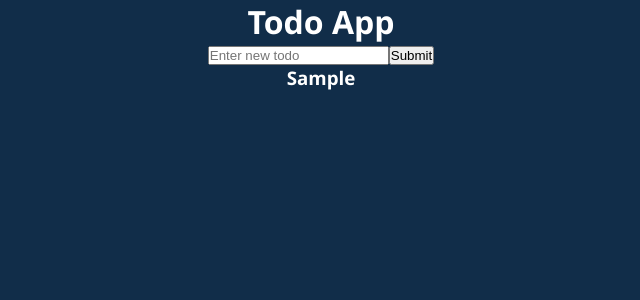
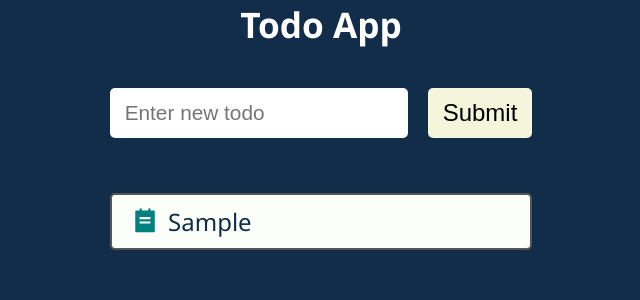
Before and after one commit to AlexiusMart/simple-todo, a React (Create React App) app: page / in a window 1280 px wide. Both pictures are taken after typing "Sample" into the empty fields and a click on the button "Submit". Shown: the top 300 px of the page, without its empty margins (319-959 px from the left). Built offline with nearby package versions, Linux system fonts and the light colour scheme.

Commit message:
complete base functional: add, delete todo

```diff
--- a/package.json
+++ b/package.json
@@ -8,6 +8,7 @@
     "@testing-library/user-event": "^13.5.0",
     "react": "^18.2.0",
     "react-dom": "^18.2.0",
+    "react-icons": "^4.7.1",
     "react-scripts": "5.0.1",
     "web-vitals": "^2.1.4"
   },
--- a/src/App.css
+++ b/src/App.css
@@ -1,3 +1,8 @@
 .App {
   text-align: center;
 }
+
+h1 {
+  font-size: 2.2rem;
+  margin-bottom: 40px;
+}
--- a/src/App.js
+++ b/src/App.js
@@ -7,15 +7,19 @@
 function App() {
   const [todos, setTodos] = useState([])
 
-const addTodoHandler = (text) => {
-  setTodos([...todos, text] )
-}
+  const addTodoHandler = (text) => {
+    setTodos([...todos, text])
+  }
+
+  const deleteTodoHandler = (index) => {
+    setTodos(todos.filter((_, i) => i !== index))
+  }
 
   return (
     <div className='App'>
       <h1>Todo App</h1>
       <TodoForm addTodo={addTodoHandler} />
-      <TodoList todos={todos} />
+      <TodoList todos={todos} deleteTodo={deleteTodoHandler} />
     </div>
   )
 }
--- a/src/components/Todos/Todo.jsx
+++ b/src/components/Todos/Todo.jsx
@@ -1,3 +1,11 @@
-export const Todo = ({ todo }) => {
-  return <h3>{todo}</h3>
+import styles from './Todo.module.css'
+import { RiTodoFill } from 'react-icons/ri'
+
+export const Todo = ({ todo, i, deleteTodo }) => {
+  return (
+    <div className={styles.todo} onDoubleClick={() => deleteTodo(i)}>
+      <RiTodoFill className={styles.todoIcon} />
+      <div className={styles.todoText}>{todo}</div>
+    </div>
+  )
 }
--- a/src/components/Todos/Todo.module.css
+++ b/src/components/Todos/Todo.module.css
@@ -0,0 +1,24 @@
+.todo {
+  display: flex;
+  align-items: center;
+  padding: 10px 20px;
+  margin: 15px auto;
+  font-size: 1.5rem;
+  border-radius: 5px;
+  border: 2px solid #555;
+  color: #112d49;
+  background-color: #fbfef9;
+  user-select: none;
+  max-width: 30%;
+}
+
+.todoText {
+  width: 100%;
+  text-align: left;
+}
+
+.todoIcon {
+  color: teal;
+  font-size: 1.8rem;
+  margin-right: 10px;
+}
--- a/src/components/Todos/TodoForm.jsx
+++ b/src/components/Todos/TodoForm.jsx
@@ -1,4 +1,6 @@
 import { useState } from 'react'
+
+import styles from './TodoForm.module.css'
 
 export const TodoForm = ({ addTodo }) => {
   const [text, setText] = useState('')
@@ -10,7 +12,7 @@
   }
 
   return (
-    <>
+    <div className={styles.todoFormContainer}>
       <form onSubmit={onSubmitHandler}>
         <label>
           <input
@@ -22,6 +24,6 @@
         </label>
         <button type='submit'>Submit</button>
       </form>
-    </>
+    </div>
   )
 }
--- a/src/components/Todos/TodoForm.module.css
+++ b/src/components/Todos/TodoForm.module.css
@@ -0,0 +1,34 @@
+.todoFormContainer {
+  margin-bottom: 30px;
+}
+
+.todoFormContainer form {
+  display: flex;
+  align-items: center;
+  justify-content: center;
+}
+
+.todoFormContainer input {
+  width: 90%;
+  height: 30px;
+  font-size: 1.3rem;
+}
+
+.todoFormContainer button {
+  margin-left: 20px;
+  height: 50px;
+  cursor: pointer;
+  background-color: beige;
+  font-size: 1.5rem;
+}
+
+.todoFormContainer button:hover {
+  background-color: rgb(240, 240, 155);
+}
+
+.todoFormContainer input,
+.todoFormContainer button {
+  padding: 10px 15px;
+  border: none;
+  border-radius: 5px;
+}
--- a/src/components/Todos/TodoList.jsx
+++ b/src/components/Todos/TodoList.jsx
@@ -1,6 +1,14 @@
 import { Todo } from './Todo'
 
+import styles from './TodoList.module.css'
 
-export const TodoList = ({ todos }) => {
-  return todos.map((todo, i) => <Todo key={i} todo={todo} />)
+export const TodoList = ({ todos, deleteTodo }) => {
+  return (
+    <div className={styles.todoListContainer}>
+      {!todos.length && <h2>Todo list is empty</h2>}
+      {todos.map((todo, i) => (
+        <Todo key={i} todo={todo} i={i} deleteTodo={deleteTodo} />
+      ))}
+    </div>
+  )
 }
--- a/src/components/Todos/TodoList.module.css
+++ b/src/components/Todos/TodoList.module.css
@@ -0,0 +1,3 @@
+.todoListContainer {
+  padding: 10px;
+}
```
Also changed, not shown: 1 other file (tests, documents, lock files or other folders).
